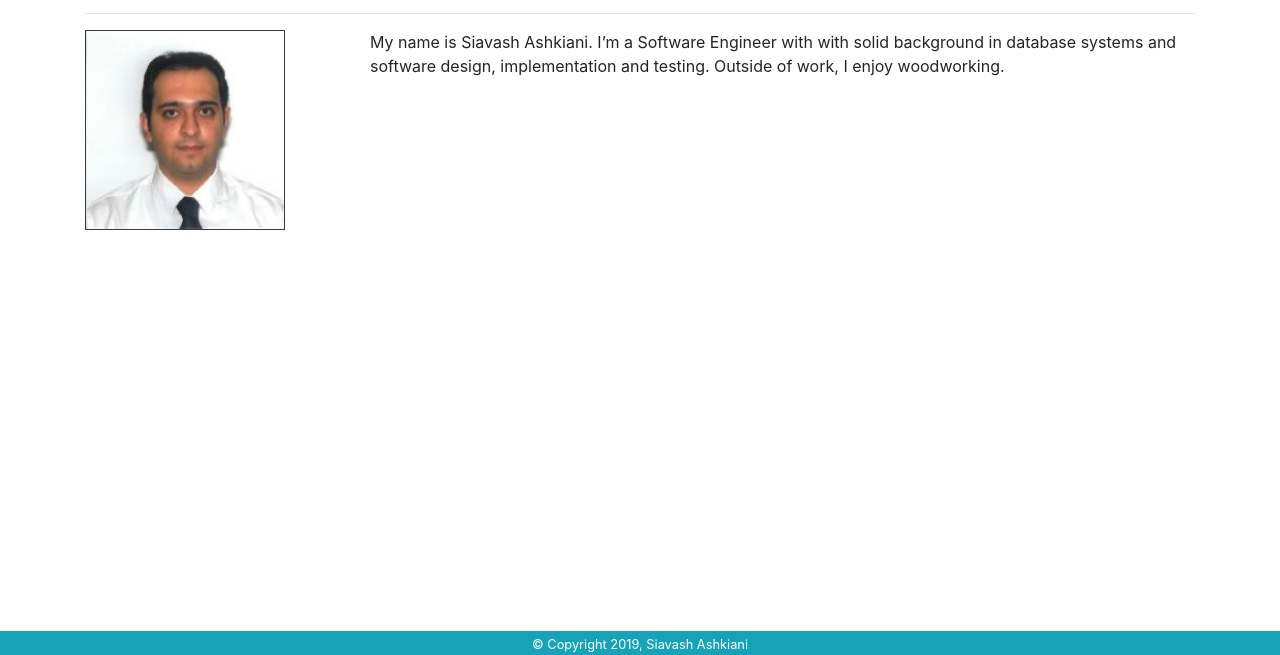
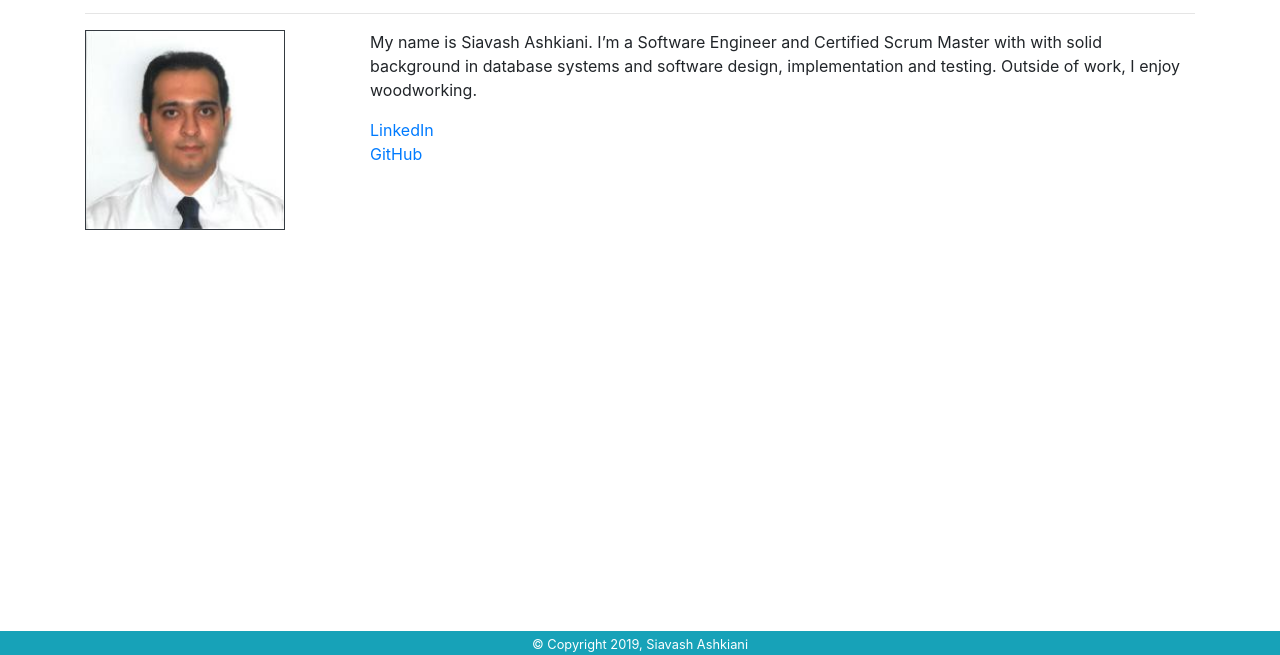
Before and after one commit to ashkiani/Portfolio, a plain HTML site: page index.html in a window 1280 px wide. Shown: the part 145-800 px from the top of the page. Drawn offline with nearby package versions, Linux system fonts and the light colour scheme.

Commit message:
Updated the About Me section - added links to LinkedIn and GitHub

```diff
--- a/index.html
+++ b/index.html
@@ -64,9 +64,13 @@
             </div>
             <div class="col-md-9">
                 <p>
-                    My name is Siavash Ashkiani. I’m a Software Engineer with with solid background in database systems
+                    My name is Siavash Ashkiani. I’m a Software Engineer and Certified Scrum Master with with solid background in database systems
                     and software design, implementation and testing. Outside of work, I enjoy woodworking.
                 </p>
+                <a href="https://www.linkedin.com/in/siavashashkiani"  target="_blank">LinkedIn</a>
+                <br>
+                <a href="https://github.com/ashkiani/"  target="_blank">GitHub</a>
+
             </div>
 
         </div>
```
